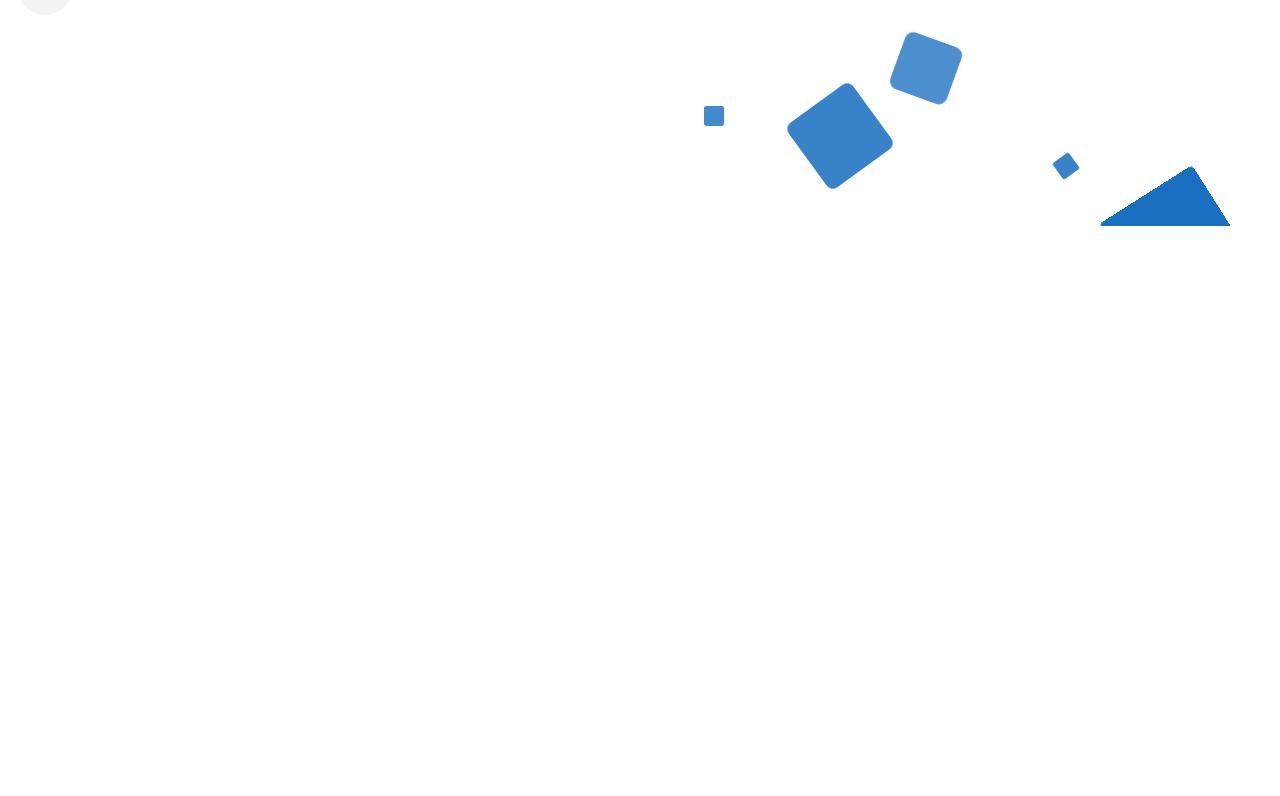
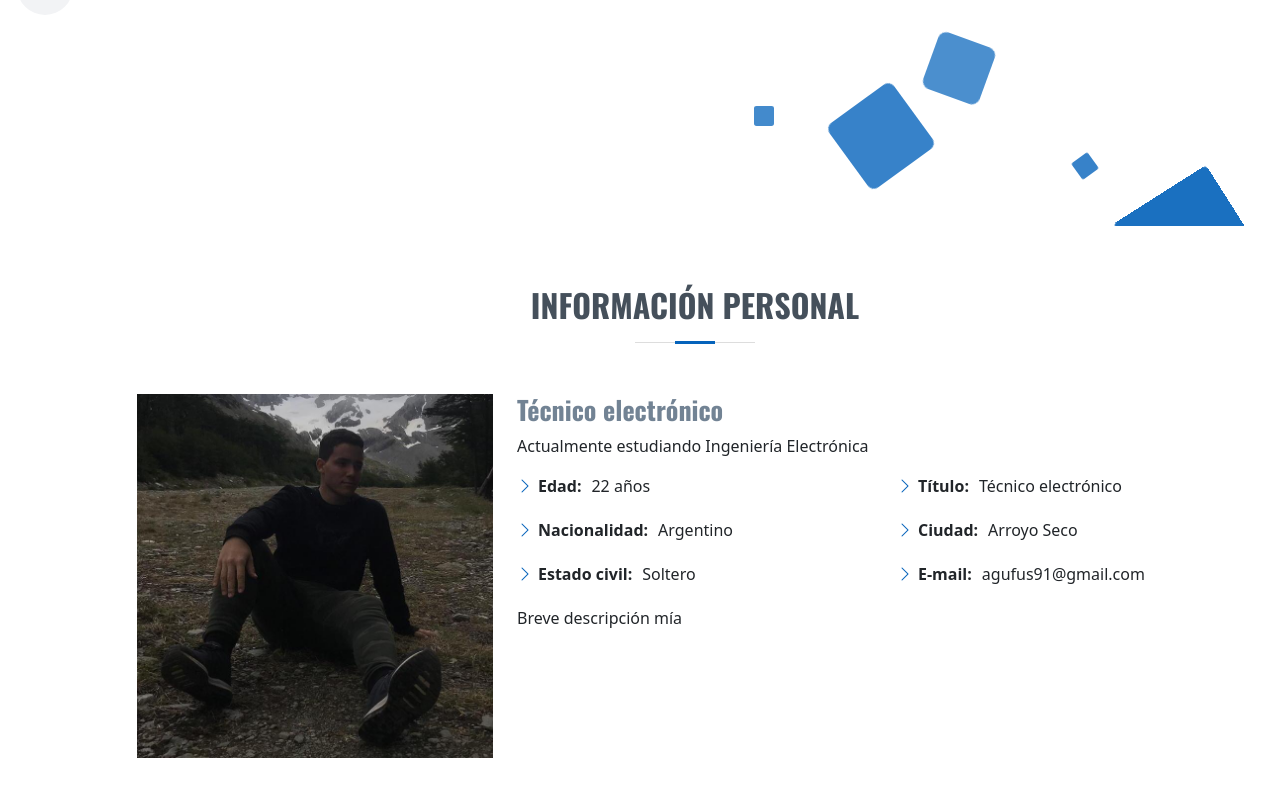
Before and after one commit to TanoMarciello/Portfolio-Angular-FrontEnd, an Angular app: page / in a window 1280 px wide. Shown: the part 574-1370 px from the top of the page. Before the commit the page ends 800 px from the top, so only its background shows below. Built offline with nearby package versions, Linux system fonts and the light colour scheme.

Commit message:
sección info personal

```diff
--- a/src/app/app.component.html
+++ b/src/app/app.component.html
@@ -1,2 +1,7 @@
 <app-navbar></app-navbar>
+<main id="main">
 <app-banner></app-banner>
+<app-info></app-info>
+</main><!-- End #main -->
+
+<!-- ======= Footer ======= -->
--- a/src/app/app.module.ts
+++ b/src/app/app.module.ts
@@ -5,12 +5,14 @@ import { AppRoutingModule } from './app-routing.module';
 import { AppComponent } from './app.component';
 import { BannerComponent } from './components/banner/banner.component';
 import { NavbarComponent } from './components/navbar/navbar.component';
+import { InfoComponent } from './info/info.component';
 
 @NgModule({
   declarations: [
     AppComponent,
     BannerComponent,
-    NavbarComponent
+    NavbarComponent,
+    InfoComponent
   ],
   imports: [
     BrowserModule,
--- /dev/null
+++ b/src/app/info/info.component.css
@@ -0,0 +1,31 @@
+.info .content h3 {
+    font-weight: 700;
+    font-size: 26px;
+    color: #728394;
+  }
+
+  .info .content ul {
+    list-style: none;
+    padding: 0;
+  }
+
+  .info .content ul li {
+    margin-bottom: 20px;
+    display: flex;
+    align-items: center;
+  }
+
+  .info .content ul strong {
+    margin-right: 10px;
+  }
+
+  .info .content ul i {
+    font-size: 16px;
+    margin-right: 5px;
+    color: #0563bb;
+    line-height: 0;
+  }
+
+  .info .content p:last-child {
+    margin-bottom: 0;
+  }
--- /dev/null
+++ b/src/app/info/info.component.html
@@ -0,0 +1,38 @@
+<section id="info" class="info">
+    <div class="container">
+      <div class="section-title">
+        <h2>Información Personal</h2>
+      </div>
+      <div class="row">
+        <div class="col-lg-4">
+          <img [src]="'../../assets/img/Foto.jpeg'" class="img-fluid">
+        </div>
+        <div class="col-lg-8 pt-4 pt-lg-0 content">
+          <h3>Técnico electrónico</h3>
+          <p>
+            Actualmente estudiando Ingeniería Electrónica
+          </p>
+          <div class="row">
+            <div class="col-lg-6">
+              <ul>
+                <li><i class="bi bi-chevron-right"></i> <strong>Edad:</strong> <span>22 años</span></li>
+                <li><i class="bi bi-chevron-right"></i> <strong>Nacionalidad:</strong> <span>Argentino</span></li>
+                <li><i class="bi bi-chevron-right"></i> <strong>Estado civil:</strong> <span>Soltero</span></li>
+              </ul>
+            </div>
+            <div class="col-lg-6">
+              <ul>
+                <li><i class="bi bi-chevron-right"></i> <strong>Título:</strong> <span>Técnico electrónico</span></li>
+                <li><i class="bi bi-chevron-right"></i> <strong>Ciudad:</strong> <span>Arroyo Seco</span></li>
+                <li><i class="bi bi-chevron-right"></i> <strong>E-mail:</strong> <span>agufus91@gmail.com</span></li>
+              </ul>
+            </div>
+          </div>
+          <p>
+            Breve descripción mía
+          </p>
+        </div>
+      </div>
+
+    </div>
+</section>
```
Also changed, not shown: src/app/info/info.component.ts (added, +10 -0 lines), src/assets/img/Foto.jpeg (added), 1 other file (tests, documents, lock files or other folders).
